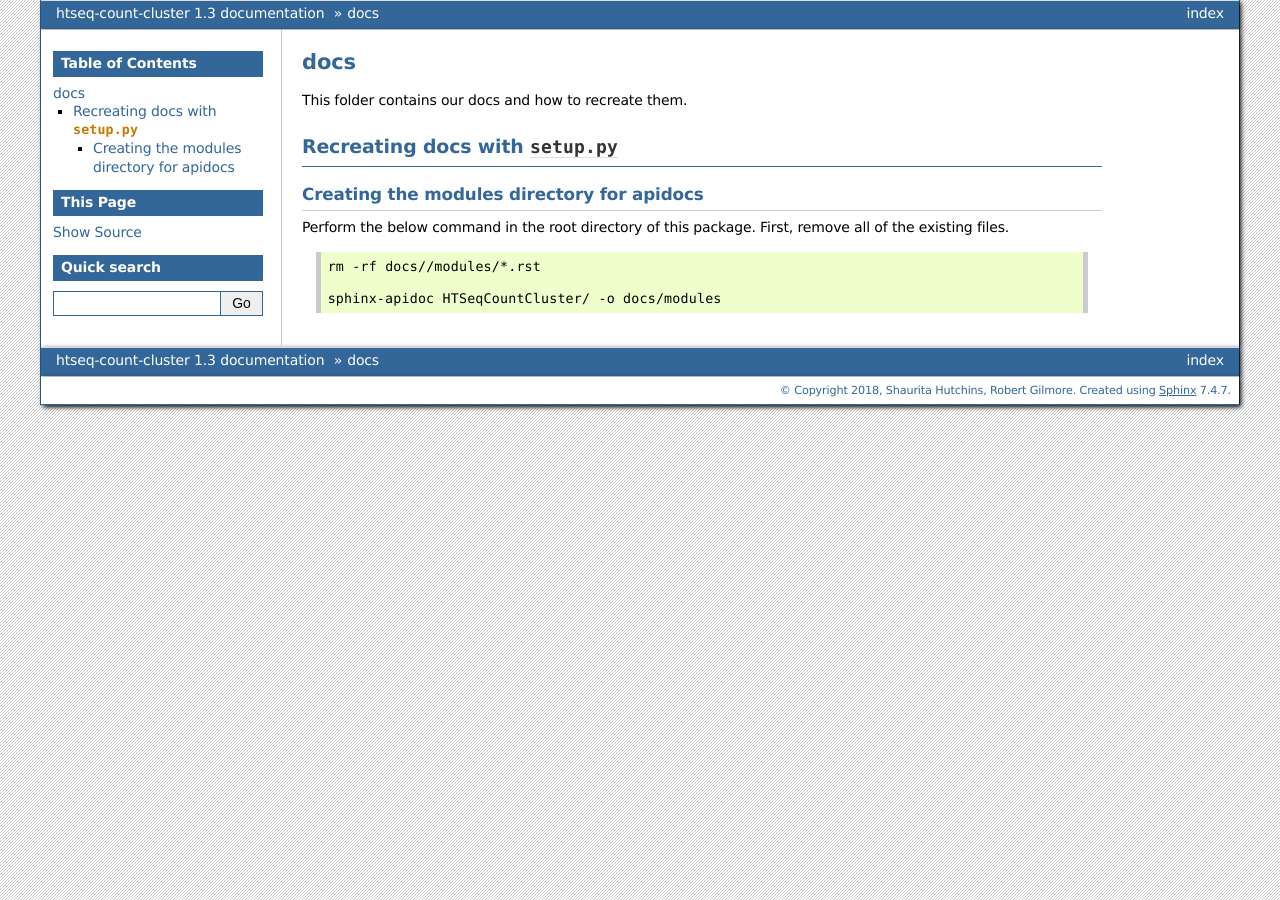
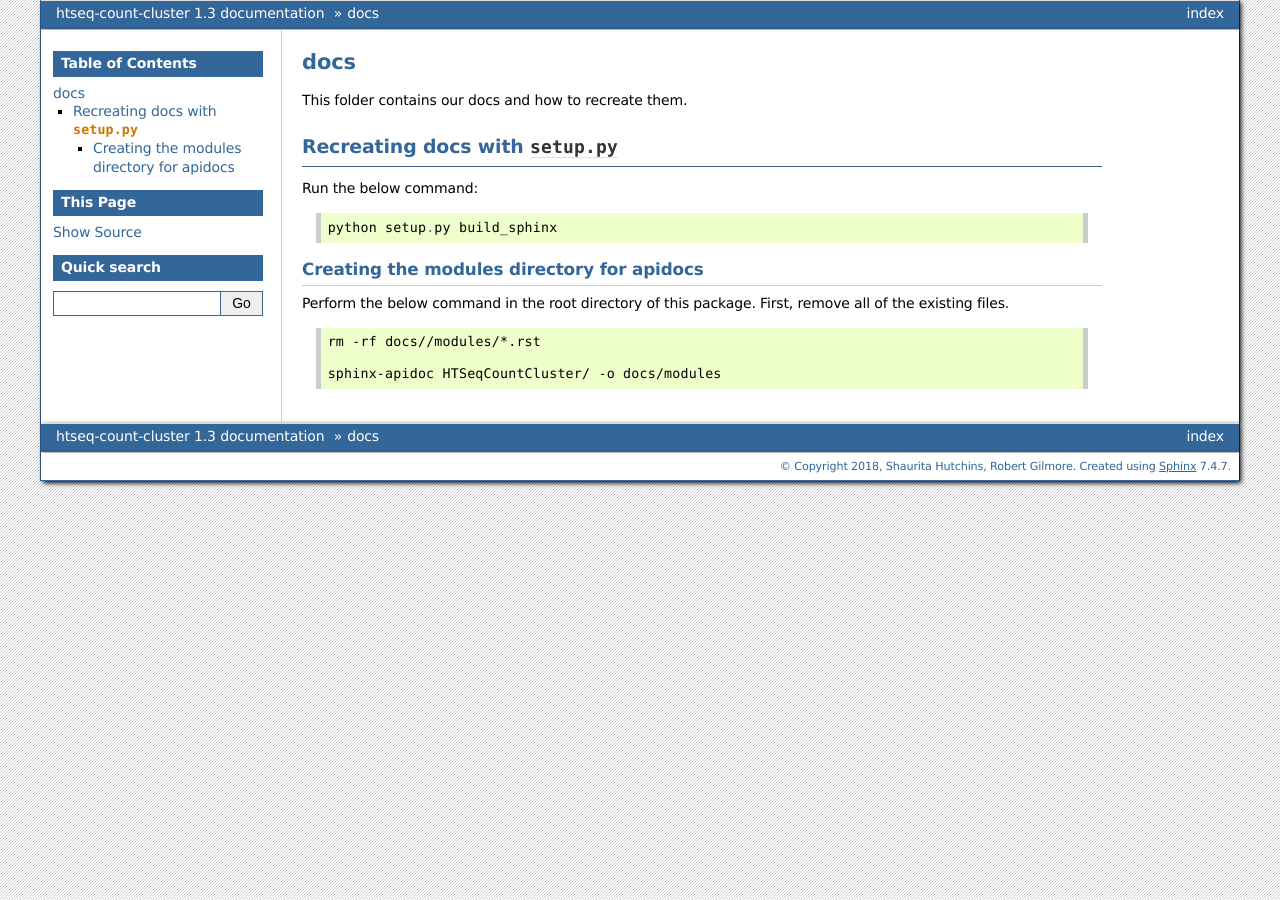
Before and after one commit to datasnakes/htseq-count-cluster, a Sphinx documentation site: the page built from docs/README.md, in a window 1280 px wide. Built offline with Sphinx 7.4.7, drawn with Linux system fonts in a browser that asks for light colours.

Commit message:
Added python command for building docs.

````diff
--- a/docs/README.md
+++ b/docs/README.md
@@ -3,6 +3,11 @@
 This folder contains our docs and how to recreate them.
 
 ## Recreating docs with `setup.py`
+
+Run the below command:
+```python
+python setup.py build_sphinx
+```
 
 
 ### Creating the modules directory for apidocs
````
